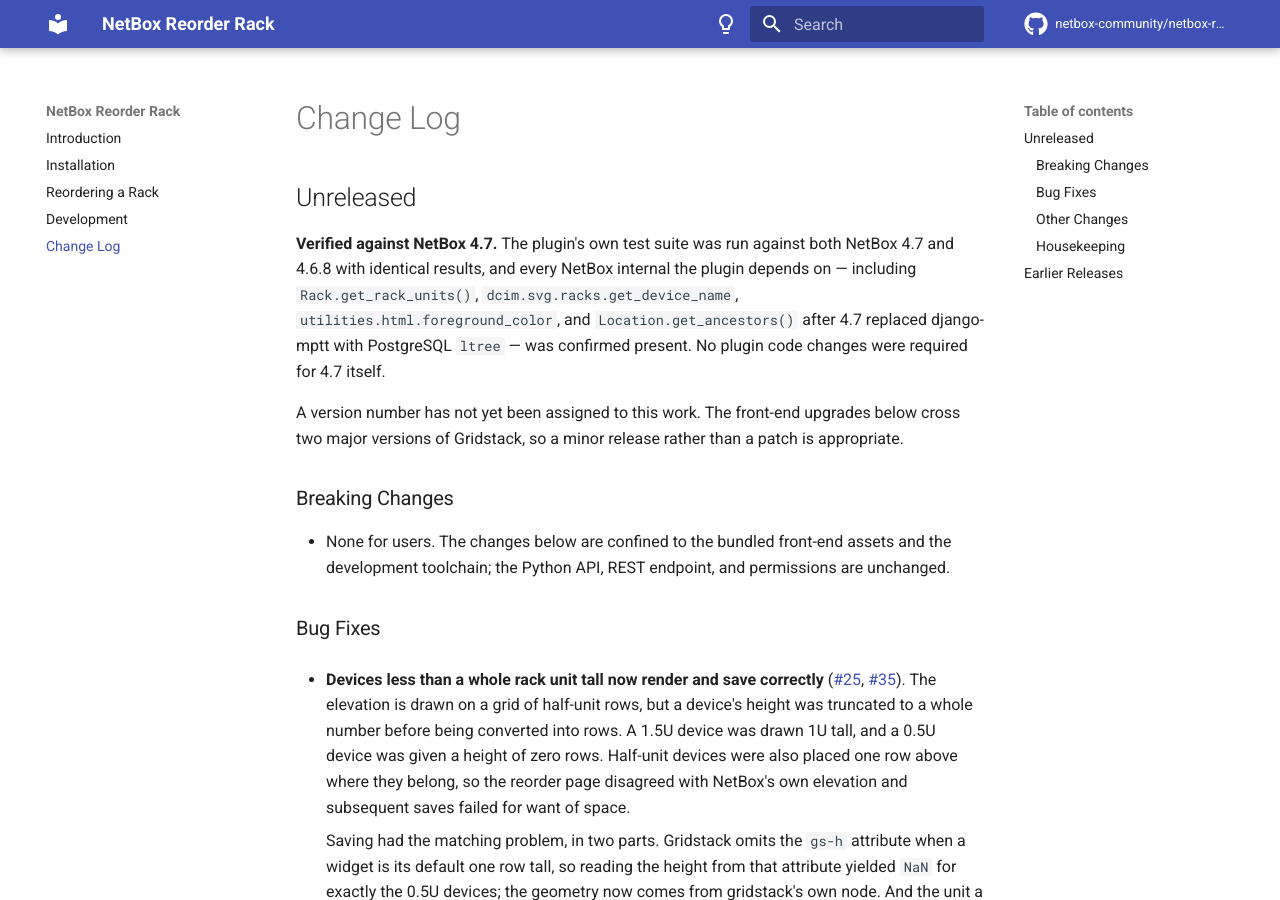
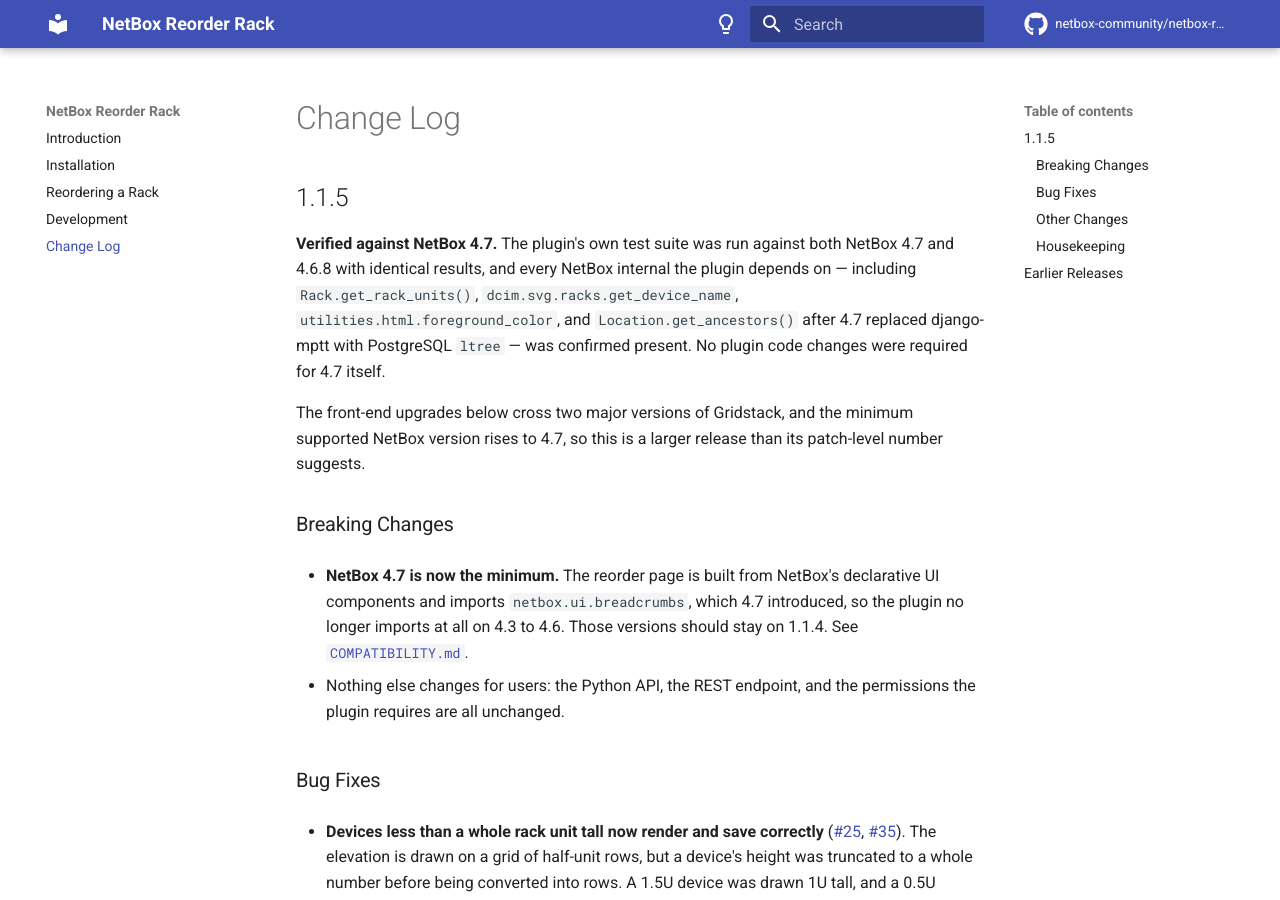
Before and after one commit to netbox-community/netbox-reorder-rack, an MkDocs documentation site: the page built from docs/changelog.md, in a window 1280 px wide and 900 px high. Built offline with MkDocs 1.6.1 and Material for MkDocs 9.7.7, drawn with Linux system fonts in a browser that asks for light colours; comment, search, counter and statistics services are not loaded.

Commit message:
Version Bump

```diff
--- a/CHANGELOG.md
+++ b/CHANGELOG.md
@@ -1,6 +1,6 @@
 # Change Log
 
-## Unreleased
+## 1.1.5
 
 **Verified against NetBox 4.7.** The plugin's own test suite was run against both NetBox 4.7
 and 4.6.8 with identical results, and every NetBox internal the plugin depends on — including
@@ -8,13 +8,18 @@
 and `Location.get_ancestors()` after 4.7 replaced django-mptt with PostgreSQL `ltree` — was
 confirmed present. No plugin code changes were required for 4.7 itself.
 
-A version number has not yet been assigned to this work. The front-end upgrades below cross
-two major versions of Gridstack, so a minor release rather than a patch is appropriate.
+The front-end upgrades below cross two major versions of Gridstack, and the minimum supported
+NetBox version rises to 4.7, so this is a larger release than its patch-level number suggests.
 
 ### Breaking Changes
 
-* None for users. The changes below are confined to the bundled front-end assets and the
-  development toolchain; the Python API, REST endpoint, and permissions are unchanged.
+* **NetBox 4.7 is now the minimum.** The reorder page is built from NetBox's declarative UI
+  components and imports `netbox.ui.breadcrumbs`, which 4.7 introduced, so the plugin no longer
+  imports at all on 4.3 to 4.6. Those versions should stay on 1.1.4. See
+  [`COMPATIBILITY.md`](https://github.com/netbox-community/netbox-reorder-rack/blob/main/COMPATIBILITY.md).
+
+* Nothing else changes for users: the Python API, the REST endpoint, and the permissions the
+  plugin requires are all unchanged.
 
 ### Bug Fixes
 
--- a/netbox_reorder_rack/__init__.py
+++ b/netbox_reorder_rack/__init__.py
@@ -5,7 +5,7 @@
     name = "netbox_reorder_rack"
     verbose_name = "NetBox Reorder Rack"
     description = "NetBox plugin to reorder rack layouts."
-    version = "1.1.4"
+    version = "1.1.5"
     base_url = "reorder"
 
 
--- a/setup.py
+++ b/setup.py
@@ -6,7 +6,7 @@
 
 setup(
     name="netbox_reorder_rack",
-    version="1.1.4",
+    version="1.1.5",
     author="Alex Gittings",
     author_email="agitting96@gmail.com",
     description="NetBox plugin to reorder rack layouts.",
```
Also changed, not shown: COMPATIBILITY.md (+6 -0 lines), README.md (+1 -0 lines).
